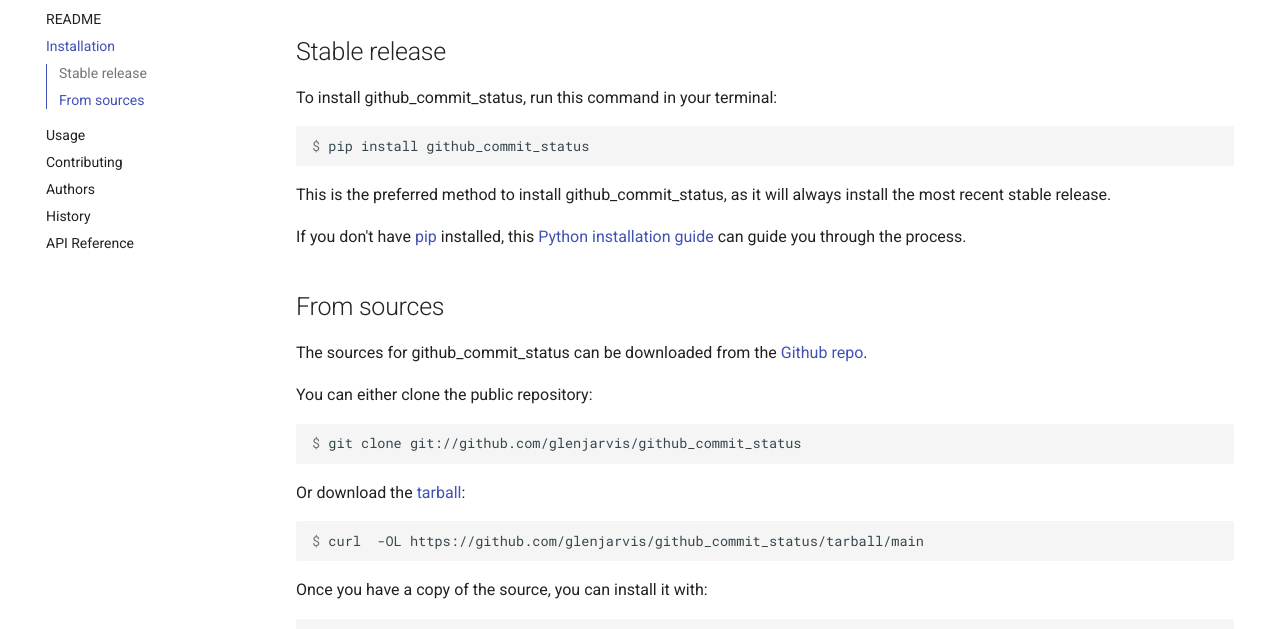
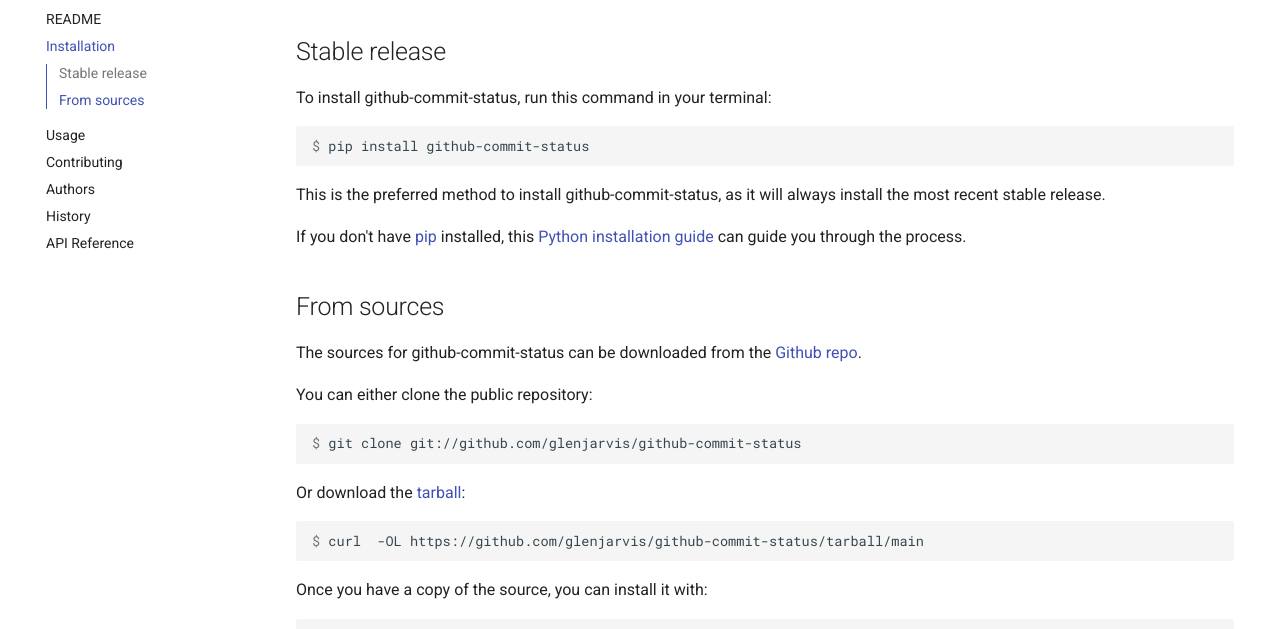
Before and after one commit to glenjarvis/github-commit-status, an MkDocs documentation site: the page built from docs/installation.md, in a window 1280 px wide and 1013 px high. Shown: the part 146-775 px from the top of the window. Built offline with MkDocs 1.6.1 and Material for MkDocs 9.7.7, drawn with Linux system fonts in a browser that asks for light colours; comment, search, counter and statistics services are not loaded.

````diff
--- a/docs/installation.md
+++ b/docs/installation.md
@@ -2,13 +2,13 @@
 
 ## Stable release
 
-To install github_commit_status, run this command in your terminal:
+To install github-commit-status, run this command in your terminal:
 
 ``` console
-$ pip install github_commit_status
+$ pip install github-commit-status
 ```
 
-This is the preferred method to install github_commit_status, as it will
+This is the preferred method to install github-commit-status, as it will
 always install the most recent stable release.
 
 If you don't have [pip](https://pip.pypa.io) installed, this [Python
@@ -18,20 +18,20 @@
 
 ## From sources
 
-The sources for github_commit_status can be downloaded from the [Github
-repo](https://github.com/glenjarvis/github_commit_status).
+The sources for github-commit-status can be downloaded from the [Github
+repo](https://github.com/glenjarvis/github-commit-status).
 
 You can either clone the public repository:
 
 ``` console
-$ git clone git://github.com/glenjarvis/github_commit_status
+$ git clone git://github.com/glenjarvis/github-commit-status
 ```
 
 Or download the
-[tarball](https://github.com/glenjarvis/github_commit_status/tarball/main):
+[tarball](https://github.com/glenjarvis/github-commit-status/tarball/main):
 
 ``` console
-$ curl  -OL https://github.com/glenjarvis/github_commit_status/tarball/main
+$ curl  -OL https://github.com/glenjarvis/github-commit-status/tarball/main
 ```
 
 Once you have a copy of the source, you can install it with:
````
Also changed, not shown: CONTRIBUTING.md (+1 -1 lines), README.md (+20 -56 lines), docs/contributing.md (+17 -31 lines), pyproject.toml (+15 -9 lines), 5 other files.
